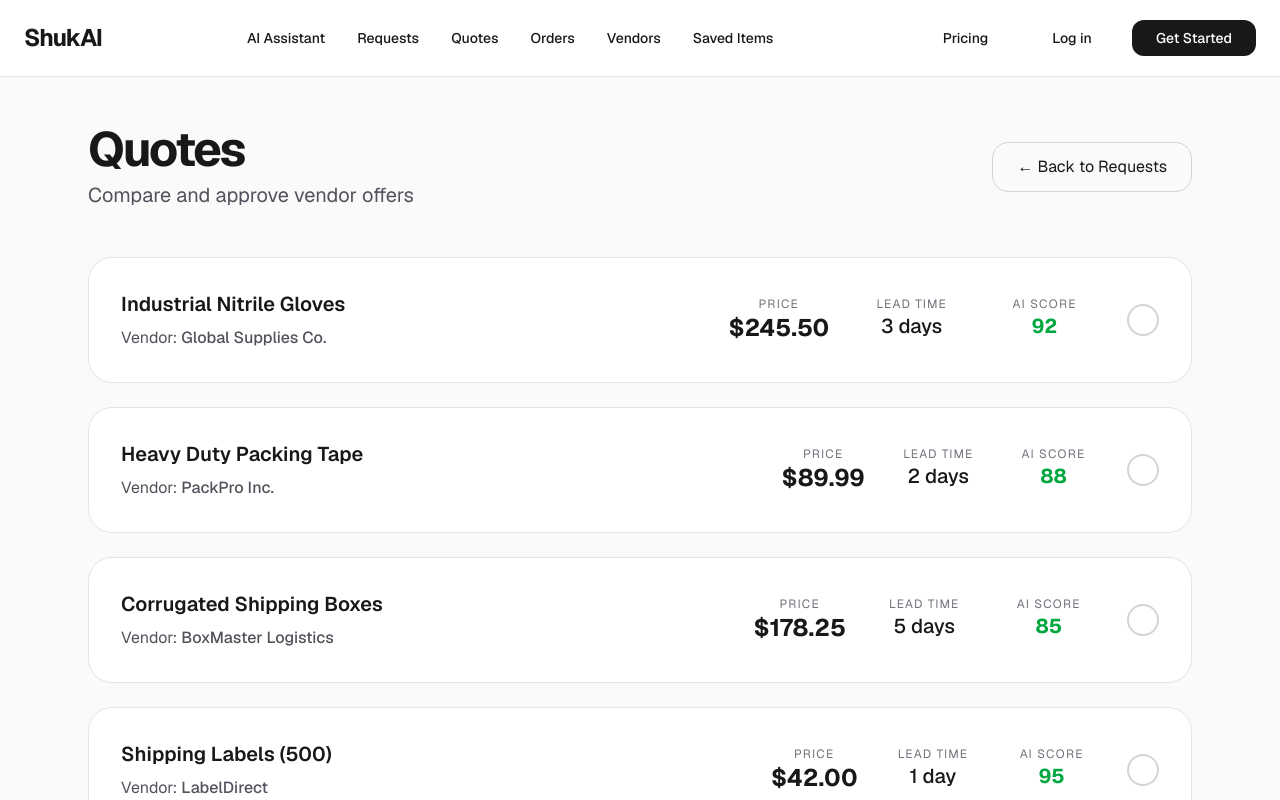
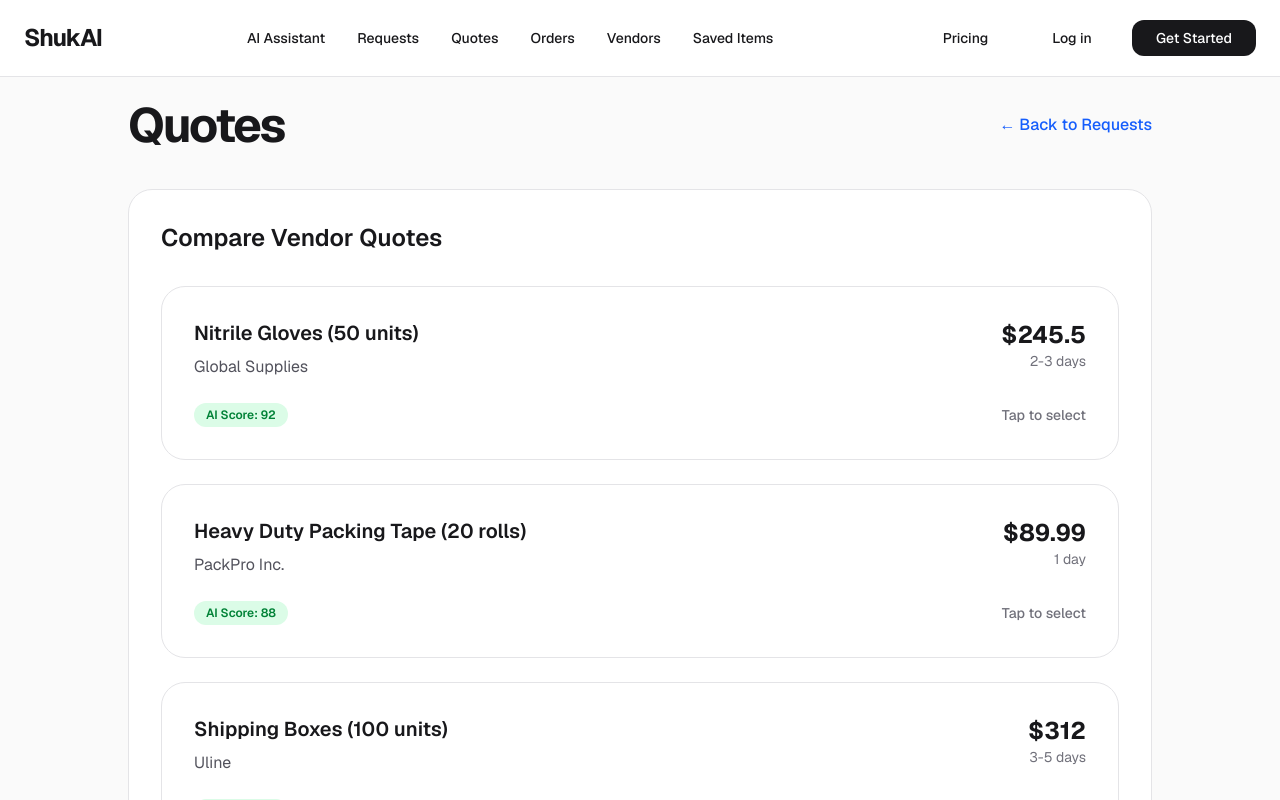
Before and after one commit to Gr33nstonecorp/shuka, a Next.js app: page /quotes in a window 1280 px wide. Shown: the top 800 px of the page. Built offline with nearby package versions, Linux system fonts and the light colour scheme.

Commit message:
Update page.tsx

```diff
--- a/app/quotes/page.tsx
+++ b/app/quotes/page.tsx
@@ -1,7 +1,7 @@
 "use client";
 
+import { useState } from "react";
 import Link from "next/link";
-import { useState, useEffect } from "react";
 
 type Quote = {
   id: number;
@@ -14,102 +14,124 @@ type Quote = {
 };
 
 export default function QuotesPage() {
-  const [quotes, setQuotes] = useState<Quote[]>([]);
-  const [loading, setLoading] = useState(true);
-  const [selectedCount, setSelectedCount] = useState(0);
-
-  useEffect(() => {
-    setTimeout(() => {
-      const sampleQuotes: Quote[] = [
-        { id: 1, item: "Industrial Nitrile Gloves", vendor: "Global Supplies Co.", price: 245.50, leadTime: "3 days", score: 92, selected: false },
-        { id: 2, item: "Heavy Duty Packing Tape", vendor: "PackPro Inc.", price: 89.99, leadTime: "2 days", score: 88, selected: false },
-        { id: 3, item: "Corrugated Shipping Boxes", vendor: "BoxMaster Logistics", price: 178.25, leadTime: "5 days", score: 85, selected: false },
-        { id: 4, item: "Shipping Labels (500)", vendor: "LabelDirect", price: 42.00, leadTime: "1 day", score: 95, selected: false },
-      ];
-      setQuotes(sampleQuotes);
-      setLoading(false);
-    }, 600);
-  }, []);
+  const [quotes, setQuotes] = useState<Quote[]>([
+    {
+      id: 1,
+      item: "Nitrile Gloves (50 units)",
+      vendor: "Global Supplies",
+      price: 245.50,
+      leadTime: "2-3 days",
+      score: 92,
+      selected: false,
+    },
+    {
+      id: 2,
+      item: "Heavy Duty Packing Tape (20 rolls)",
+      vendor: "PackPro Inc.",
+      price: 89.99,
+      leadTime: "1 day",
+      score: 88,
+      selected: false,
+    },
+    {
+      id: 3,
+      item: "Shipping Boxes (100 units)",
+      vendor: "Uline",
+      price: 312.00,
+      leadTime: "3-5 days",
+      score: 85,
+      selected: false,
+    },
+  ]);
 
   const toggleSelect = (id: number) => {
     setQuotes(quotes.map(q =>
       q.id === id ? { ...q, selected: !q.selected } : q
     ));
-    setSelectedCount(prev =>
-      quotes.find(q => q.id === id)?.selected ? prev - 1 : prev + 1
-    );
   };
 
   const approveSelected = () => {
     const selected = quotes.filter(q => q.selected);
     if (selected.length === 0) {
-      alert("Select at least one quote.");
+      alert("Select at least one quote to approve");
       return;
     }
-    alert(`Approved ${selected.length} quotes!`);
+    alert(`✅ Approved ${selected.length} quotes! Moving to Orders...`);
+    // In real app, this would create orders
   };
 
-  if (loading) {
-    return <div className="min-h-screen bg-zinc-50 dark:bg-zinc-950 flex items-center justify-center">Loading quotes...</div>;
-  }
+  const totalSelected = quotes.filter(q => q.selected).reduce((sum, q) => sum + q.price, 0);
 
   return (
-    <main className="min-h-screen bg-zinc-50 dark:bg-zinc-950 text-zinc-900 dark:text-zinc-100">
-      <div className="max-w-6xl mx-auto px-6 py-12">
-        <div className="flex justify-between items-center mb-12">
-          <div>
+    <main className="min-h-screen bg-zinc-50 dark:bg-zinc-950 text-zinc-900 dark:text-zinc-100 p-6">
+      <div className="max-w-5xl mx-auto">
+        <div className="flex justify-between items-center mb-10">
           <h1 className="text-5xl font-black tracking-tighter">Quotes</h1>
-            <p className="text-xl text-zinc-600 dark:text-zinc-400 mt-2">Compare and approve vendor offers</p>
-          </div>
-          <Link href="/requests" className="px-6 py-3 border border-zinc-300 dark:border-zinc-700 rounded-2xl hover:bg-zinc-100 dark:hover:bg-zinc-800 transition">
+          <Link href="/requests" className="text-blue-600 hover:text-blue-700 font-medium">
             ← Back to Requests
           </Link>
         </div>
 
-        <div className="space-y-6">
+        <div className="bg-white dark:bg-zinc-900 border border-zinc-200 dark:border-zinc-800 rounded-3xl p-8 mb-10">
+          <div className="flex justify-between items-center mb-8">
+            <h2 className="text-2xl font-semibold">Compare Vendor Quotes</h2>
+            {totalSelected > 0 && (
+              <div className="text-right">
+                <div className="text-sm text-zinc-500">Selected Total</div>
+                <div className="text-2xl font-bold">${totalSelected.toFixed(2)}</div>
+              </div>
+            )}
+          </div>
+
+          <div className="grid gap-6">
             {quotes.map((quote) => (
               <div
                 key={quote.id}
                 onClick={() => toggleSelect(quote.id)}
-              className={`bg-white dark:bg-zinc-900 border rounded-3xl p-8 flex flex-col md:flex-row md:items-center gap-8 cursor-pointer transition-all hover:border-blue-500 ${
-                quote.selected ? "border-blue-500 bg-blue-50 dark:bg-blue-950" : "border-zinc-200 dark:border-zinc-800"
+                className={`border rounded-3xl p-8 cursor-pointer transition-all ${
+                  quote.selected
+                    ? "border-blue-500 bg-blue-50 dark:bg-blue-950"
+                    : "border-zinc-200 dark:border-zinc-800 hover:border-zinc-400"
                 }`}
               >
-              <div className="flex-1">
+                <div className="flex justify-between items-start">
+                  <div>
                     <div className="font-semibold text-xl mb-2">{quote.item}</div>
-                <div className="text-zinc-600 dark:text-zinc-400">Vendor: <span className="font-medium">{quote.vendor}</span></div>
+                    <div className="text-zinc-600 dark:text-zinc-400">{quote.vendor}</div>
                   </div>
-
-              <div className="grid grid-cols-3 gap-8 text-center">
-                <div>
-                  <div className="text-xs uppercase tracking-widest text-zinc-500">Price</div>
-                  <div className="text-2xl font-bold">${quote.price.toFixed(2)}</div>
-                </div>
-                <div>
-                  <div className="text-xs uppercase tracking-widest text-zinc-500">Lead Time</div>
-                  <div className="text-xl font-medium">{quote.leadTime}</div>
-                </div>
-                <div>
-                  <div className="text-xs uppercase tracking-widest text-zinc-500">AI Score</div>
-                  <div className="text-xl font-bold text-green-600">{quote.score}</div>
+                  <div className="text-right">
+                    <div className="text-2xl font-bold">${quote.price}</div>
+                    <div className="text-sm text-zinc-500">{quote.leadTime}</div>
                   </div>
                 </div>
 
-              <div className={`w-8 h-8 rounded-2xl border-2 flex items-center justify-center flex-shrink-0 transition ${
-                quote.selected ? "bg-blue-600 border-blue-600" : "border-zinc-300 dark:border-zinc-700"
-              }`}>
-                {quote.selected && <span className="text-white text-xl">✓</span>}
+                <div className="mt-6 flex items-center justify-between">
+                  <div className="flex items-center gap-3">
+                    <div className="bg-green-100 dark:bg-green-900 text-green-700 dark:text-green-300 text-xs font-semibold px-3 py-1 rounded-full">
+                      AI Score: {quote.score}
+                    </div>
+                  </div>
+                  <div className={`text-sm font-medium ${quote.selected ? "text-blue-600" : "text-zinc-500"}`}>
+                    {quote.selected ? "✓ Selected" : "Tap to select"}
+                  </div>
                 </div>
               </div>
             ))}
           </div>
+        </div>
 
+        {quotes.some(q => q.selected) && (
           <button
             onClick={approveSelected}
-          className="mt-10 px-8 py-4 bg-green-600 text-white font-semibold rounded-2xl hover:bg-green-700 transition"
+            className="w-full py-5 bg-zinc-900 hover:bg-black text-white font-semibold rounded-3xl text-lg transition"
           >
-          Approve Selected Quotes
+            Approve Selected Quotes → Create Orders
           </button>
+        )}
+
+        <div className="text-center mt-12 text-zinc-500 text-sm">
+          Quotes are AI-generated based on your Requests. Real vendor integration coming soon.
+        </div>
       </div>
     </main>
   );
```
Lines whose indentation alone changed are shown as unchanged.
